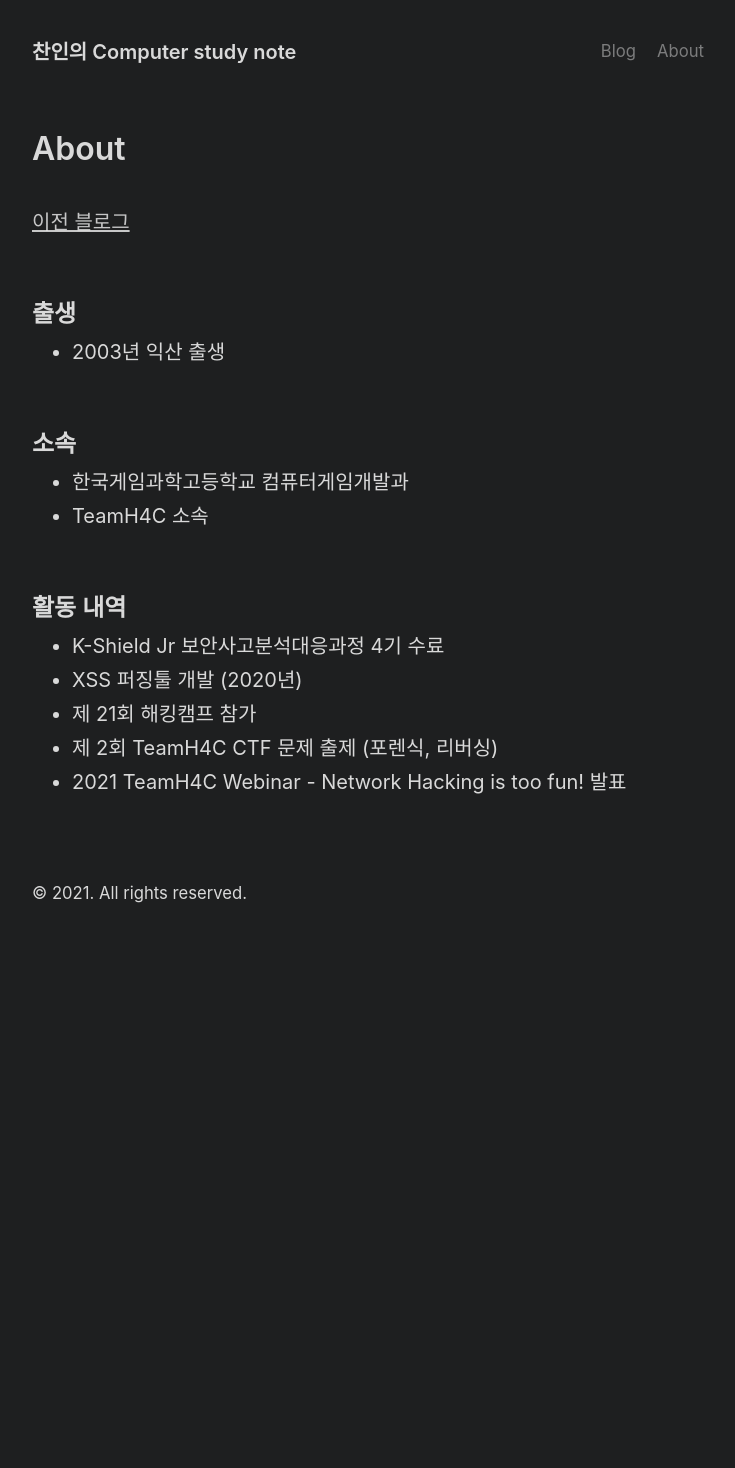
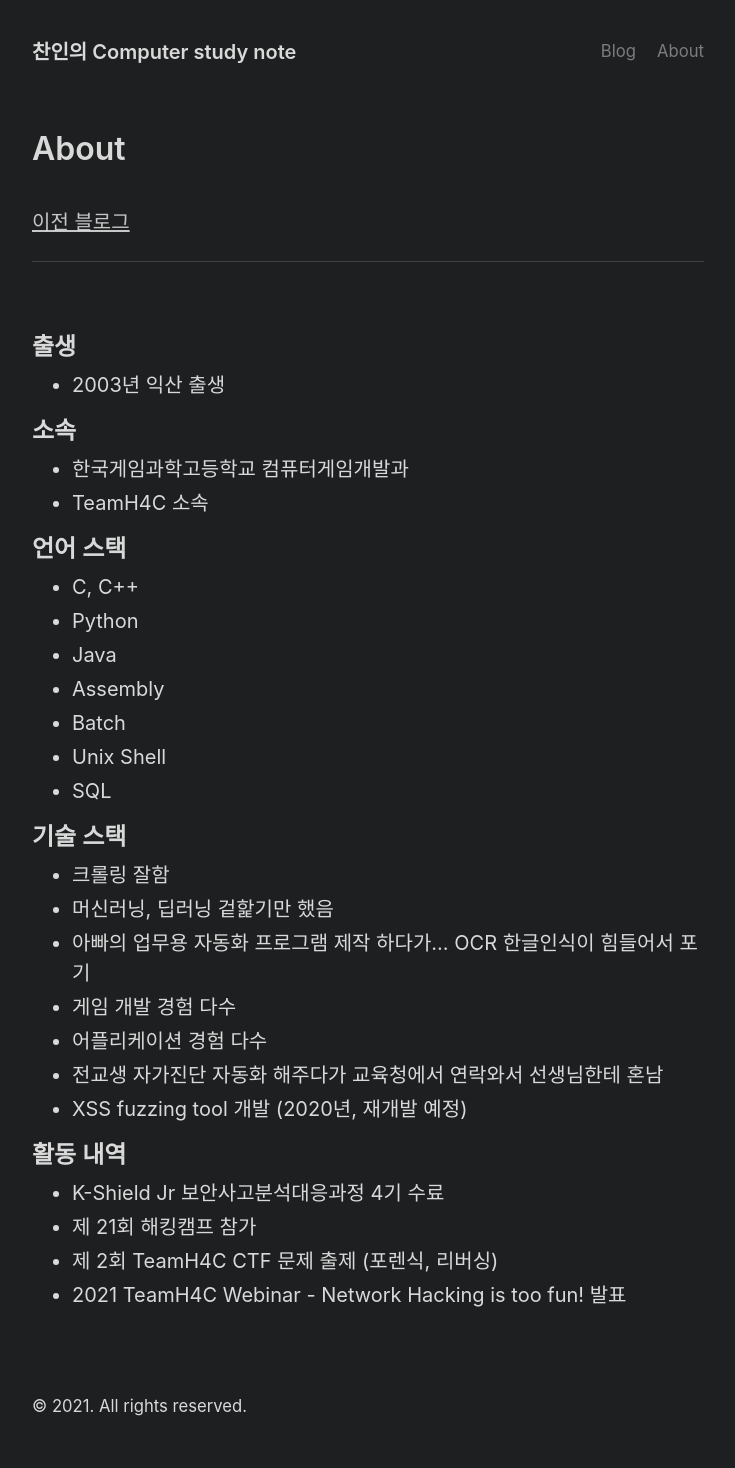
Before and after one commit to JJooni/JJooni.github.io, a Jekyll site: the page built from about.md, in a window 1280 px wide. Shown: the whole page, without its empty margins (272-1007 px from the left). Built offline with Jekyll 4.4.1, drawn with Linux system fonts in a browser that asks for light colours; before the commit the page ends 955 px from its top, so only the background shows below that.

Commit message:
About Added

```diff
--- a/about.md
+++ b/about.md
@@ -6,24 +6,39 @@ title: About
 <br>
 [이전 블로그](https://chanin-diary.tistory.com)
 
+---
+
 <br>
 
 ## 출생
 
 - 2003년 익산 출생
 
-<br>
-
 ## 소속
 
 - 한국게임과학고등학교 컴퓨터게임개발과
 - TeamH4C 소속
 
-<br>
+## 언어 스택
+- C, C++
+- Python
+- Java
+- Assembly
+- Batch
+- Unix Shell
+- SQL
+
+## 기술 스택
+- 크롤링 잘함
+- 머신러닝, 딥러닝 겉핥기만 했음
+- 아빠의 업무용 자동화 프로그램 제작 하다가... OCR 한글인식이 힘들어서 포기
+- 게임 개발 경험 다수
+- 어플리케이션 경험 다수
+- 전교생 자가진단 자동화 해주다가 교육청에서 연락와서 선생님한테 혼남
+- XSS fuzzing tool 개발 (2020년, 재개발 예정)
 
 ## 활동 내역
 - K-Shield Jr 보안사고분석대응과정 4기 수료
-- XSS 퍼징툴 개발 (2020년)
 - 제 21회 해킹캠프 참가
 - 제 2회 TeamH4C CTF 문제 출제 (포렌식, 리버싱)
 - 2021 TeamH4C Webinar - Network Hacking is too fun! 발표
```
Also changed, not shown: 2 other files.
